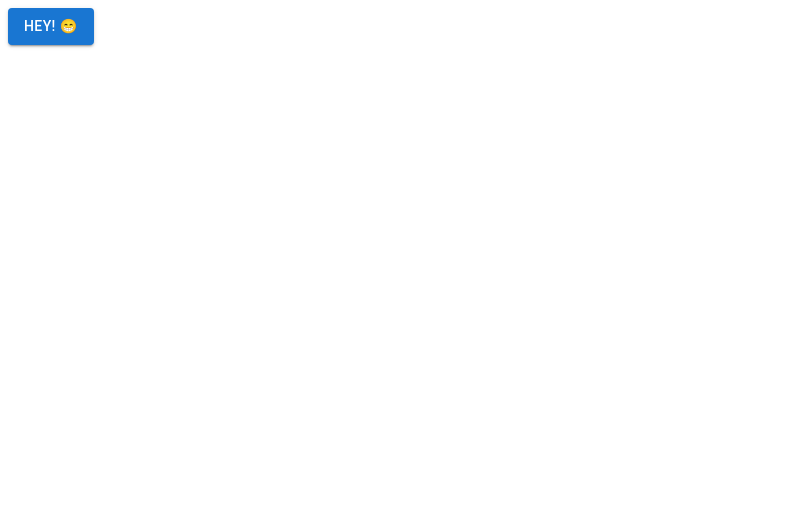
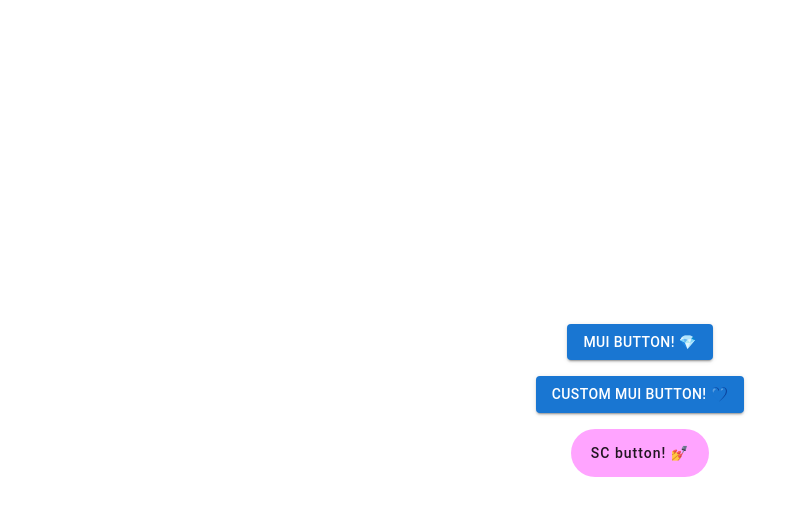
Before and after one commit to SebHex/next-mui-sc-ts, a Next.js app: page / in a window 1280 px wide. Shown: the top 516 px of the page, without its empty margins (0-801 px from the left). Built offline with nearby package versions, Linux system fonts and the light colour scheme.

Commit message:
Add more example usage

```diff
--- a/pages/index.tsx
+++ b/pages/index.tsx
@@ -1,8 +1,63 @@
-import Button from '@mui/material/Button'
+import MuiButton from '@mui/material/Button'
+import styled from 'styled-components'
 import type { NextPage } from 'next'
 
 const Home: NextPage = () => {
-  return <Button variant="contained">Hey! 😁</Button>
+  return (
+      <Buttons>
+        <MuiButton variant="contained">MUI button! 💎</MuiButton>
+        <CustomMuiButton variant="contained">
+          Custom MUI button! 💙
+        </CustomMuiButton>
+        <ScButton>SC button! 💅</ScButton>
+      </Buttons>
+  )
 }
 
+const Buttons = styled.div`
+  position: fixed;
+  top: 0;
+  right: 0;
+  bottom: 0;
+  left: 0;
+  display: flex;
+  align-items: center;
+  flex-direction: column;
+  justify-content: center;
+
+  > *:not(:last-child) {
+    margin-bottom: 16px;
+  }
+`
+
+const CustomMuiButton = styled(MuiButton)`
+  color: rgba(0, 0, 0, 0.87);
+  background-color: #83e8ff;
+  border-radius: 20px 0;
+  text-transform: none;
+  font-size: 16px;
+  letter-spacing: 1px;
+  padding: 8px 16px;
+
+  :hover {
+    background-color: #b5f1ff;
+  }
+`
+
+const ScButton = styled.button`
+  cursor: pointer;
+  font-family: 'Roboto', sans-serif;
+  color: rgba(0, 0, 0, 0.87);
+  border-radius: 100px;
+  padding: 0 20px;
+  line-height: 48px;
+  text-align: center;
+  font-size: 14px;
+  font-weight: 500;
+  letter-spacing: 1px;
+  background-color: #ffa4ff;
+  border: none;
+  user-select: none;
+`
+
 export default Home
```
